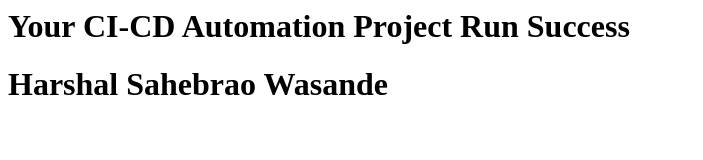
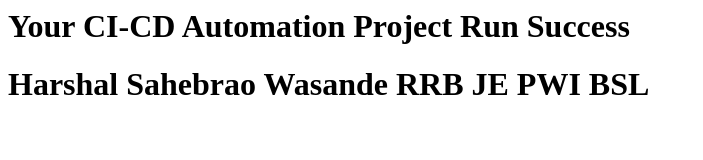
Before and after one commit to RahulsutarDevOps/website, a plain HTML site: page index.html in a window 1280 px wide. Shown: the whole page, without its empty margins (0-703 px from the left). Drawn offline with Linux system fonts and the light colour scheme.

Commit message:
for commit1

```diff
--- a/index.html
+++ b/index.html
@@ -1,2 +1,2 @@
 <h1> Your CI-CD Automation Project Run Success</h1>
-<h1>Harshal Sahebrao Wasande</h1>
+<h1>Harshal Sahebrao Wasande RRB JE PWI BSL</h1>
```
